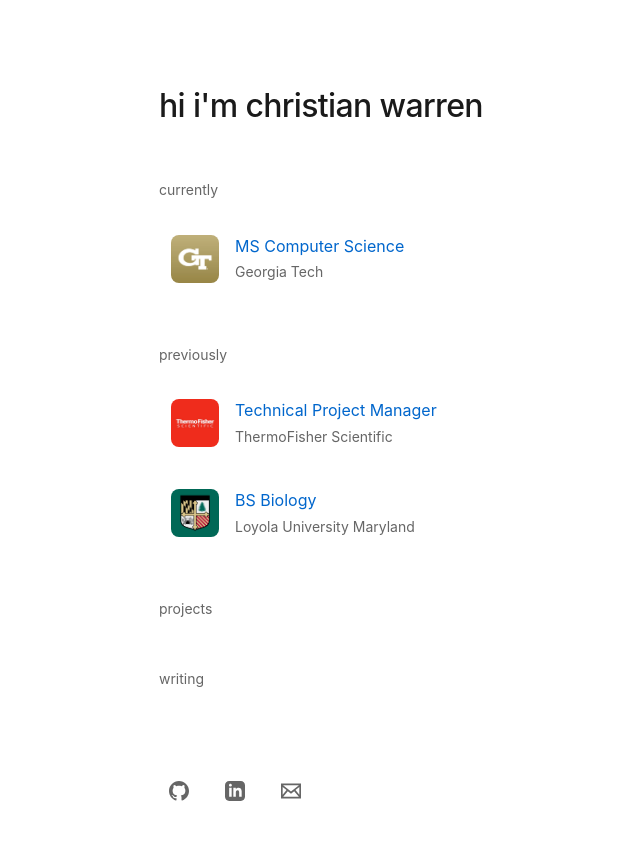
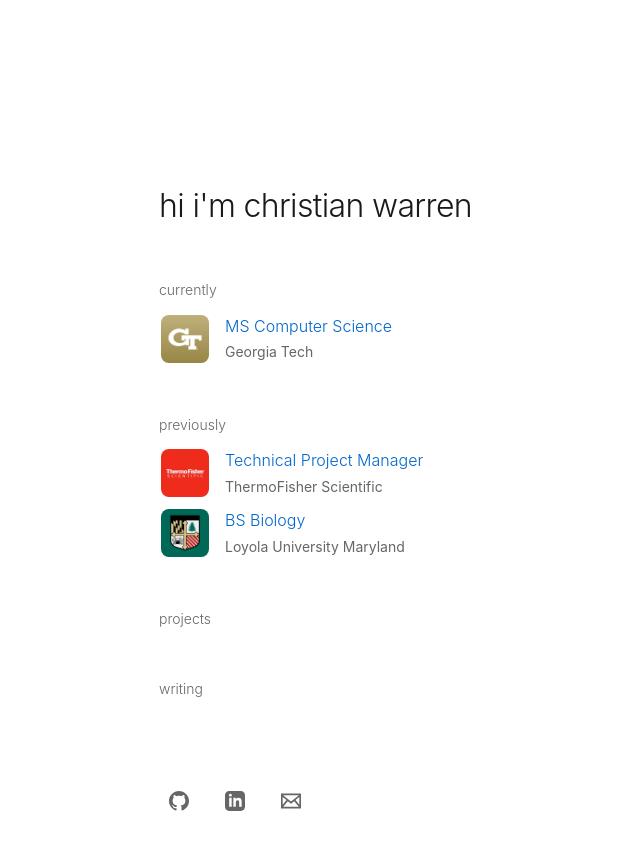
Before and after one commit to cbsyw/christian-personal-site, a plain HTML site: page index.html in a window 1280 px wide. Shown: the whole page, without its empty margins (165-805 px from the left). Drawn offline with Linux system fonts and the light colour scheme.

Commit message:
update to sizing/padding

```diff
--- a/index.html
+++ b/index.html
@@ -18,7 +18,7 @@
 
         @media (prefers-color-scheme: dark) {
             :root {
-                --bg-color: #0a0a0a;
+                --bg-color: #161616;
                 --text-color: #e5e5e5;
                 --text-secondary: #a0a0a0;
                 --link-color: #4d9fff;
@@ -40,6 +40,7 @@
             line-height: 1.6;
             font-size: 16px;
             transition: background-color 0.3s ease, color 0.3s ease;
+            padding-top: 100px;
         }
 
         .container {
@@ -51,7 +52,7 @@
         /* Header */
         h1 {
             font-size: 32px;
-            font-weight: 500;
+            font-weight: 300;
             margin-bottom: 48px;
             letter-spacing: -0.02em;
         }
@@ -59,10 +60,10 @@
         /* Section headings */
         h2 {
             font-size: 14px;
-            font-weight: 400;
+            font-weight: 300;
             color: var(--text-secondary);
             margin-top: 48px;
-            margin-bottom: 20px;
+            margin-bottom: 10px;
             text-transform: lowercase;
         }
 
@@ -83,7 +84,7 @@
         }
 
         li {
-            margin-bottom: 16px;
+            margin-bottom: 6px;
         }
 
         /* Experience/Current items with logos */
@@ -91,7 +92,7 @@
             display: flex;
             align-items: center;
             gap: 16px;
-            padding: 12px;
+            padding: 2px;
             border-radius: 8px;
             transition: background-color 0.2s ease;
         }
@@ -113,7 +114,7 @@
         }
 
         .item-title {
-            font-weight: 400;
+            font-weight: 300;
             margin-bottom: 2px;
         }
 
```
